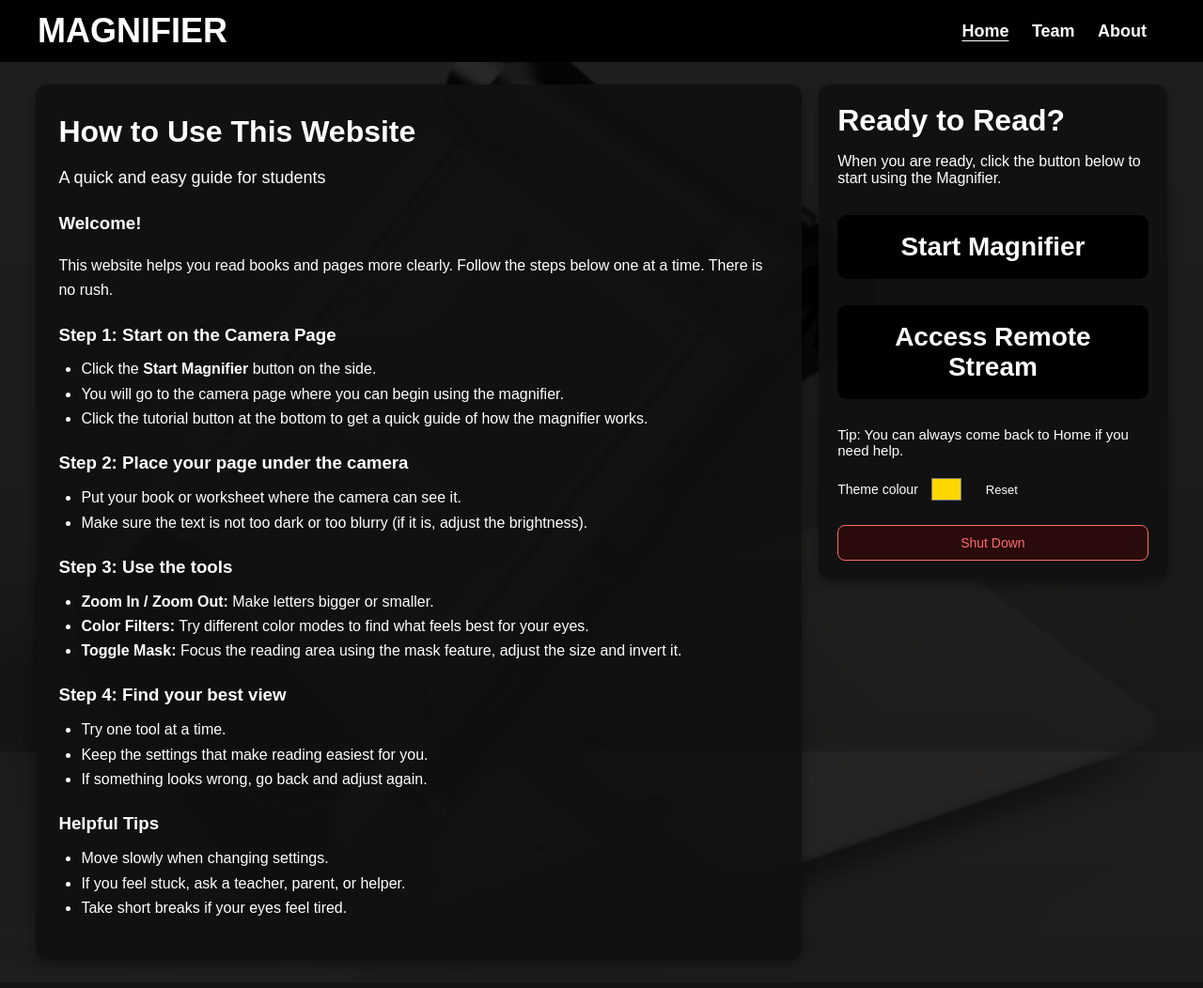
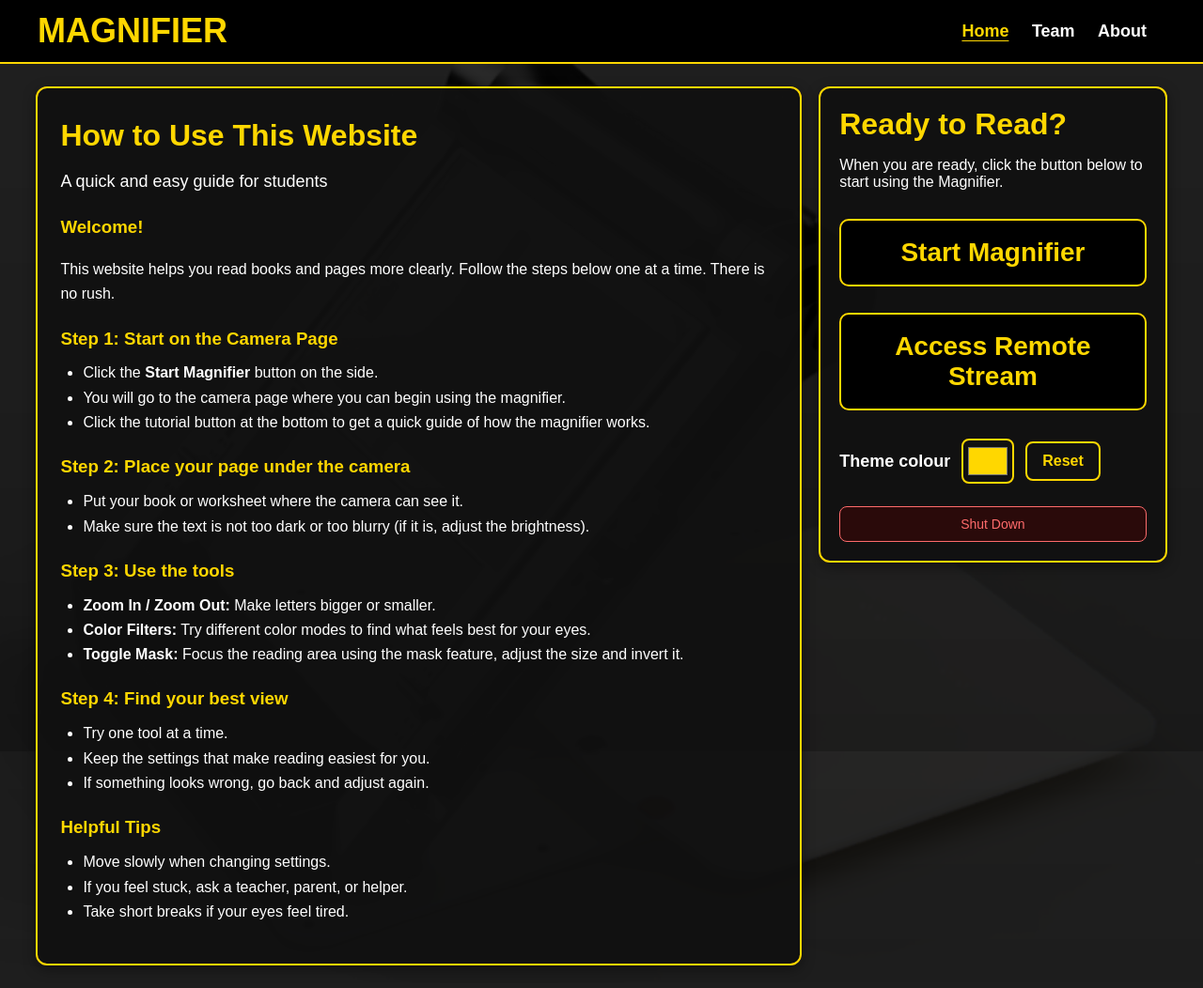
Before and after one commit to armaanfz/Project, a Flask app: page / in a window 1280 px wide. Shown: the whole page at 94% size. Before the commit the page ends 975 px from the top, so only its background shows below. Run offline with Flask 3, Linux system fonts and the light colour scheme.

Commit message:
Fix circular CSS var, enlarge colour picker, remove tip text
- Fix --accent-color circular self-reference in :root (was var(--accent-color)
  instead of #ffd700); this also restores the gold filter-button active border
- Remove 'Tip: You can always come back to Home' paragraph from index.html
- Enlarge theme colour picker label (14px→18px bold), swatch (40×36→56×48px),
  and Reset button (13px→16px, border 1px→2px) for better usability

Co-Authored-By: Claude Sonnet 4.6 <noreply@anthropic.com>

```diff
--- a/static/css/samples.css
+++ b/static/css/samples.css
@@ -1,6 +1,6 @@
 /* ── CSS custom properties ──────────────────────────────────────────────────── */
 :root {
-    --accent-color:     var(--accent-color);
+    --accent-color:     #ffd700;
     --accent-color-rgb: 255, 215, 0;
 }
 
--- a/static/css/styles.css
+++ b/static/css/styles.css
@@ -1,6 +1,6 @@
 /* ── CSS custom properties ──────────────────────────────────────────────────── */
 :root {
-    --accent-color:     var(--accent-color);
+    --accent-color:     #ffd700;
     --accent-color-rgb: 255, 215, 0;
 }
 
@@ -215,26 +215,27 @@ nav ul li a:focus-visible,
 .accent-picker-row {
     display: flex;
     align-items: center;
-    gap: 10px;
-    margin-top: 14px;
-    margin-bottom: 4px;
+    gap: 12px;
+    margin-top: 16px;
+    margin-bottom: 8px;
     flex-wrap: wrap;
 }
 
 .accent-picker-label {
-    font-size: 14px;
+    font-size: 18px;
+    font-weight: 700;
     color: #ffffff;
     flex-shrink: 0;
 }
 
 #accent-picker {
-    width: 40px;
-    height: 36px;
+    width: 56px;
+    height: 48px;
     border: 2px solid var(--accent-color);
-    border-radius: 6px;
+    border-radius: 8px;
     background: none;
     cursor: pointer;
-    padding: 2px;
+    padding: 3px;
     flex-shrink: 0;
 }
 
@@ -244,13 +245,14 @@ nav ul li a:focus-visible,
 }
 
 .accent-reset-btn {
-    font-size: 13px;
-    padding: 6px 12px;
+    font-size: 16px;
+    font-weight: 600;
+    padding: 10px 16px;
     cursor: pointer;
     background: transparent;
     color: var(--accent-color);
-    border: 1px solid var(--accent-color);
-    border-radius: 6px;
+    border: 2px solid var(--accent-color);
+    border-radius: 8px;
 }
 
 .accent-reset-btn:hover {
--- a/templates/index.html
+++ b/templates/index.html
@@ -41,7 +41,6 @@
         <p>When you are ready, click the button below to start using the Magnifier.</p>
         <button class="start-btn" id="start-samples-btn" data-samples-url="{{ url_for('samples') }}">Start Magnifier</button>
         <button class="start-btn" id="start-remote-btn" data-remote-url="{{ url_for('remote') }}">Access Remote Stream</button>
-        <p class="tip">Tip: You can always come back to Home if you need help.</p>
         <div class="accent-picker-row">
             <label for="accent-picker" class="accent-picker-label">Theme colour</label>
             <input type="color" id="accent-picker" value="#ffd700" aria-label="Choose theme accent colour">
```
